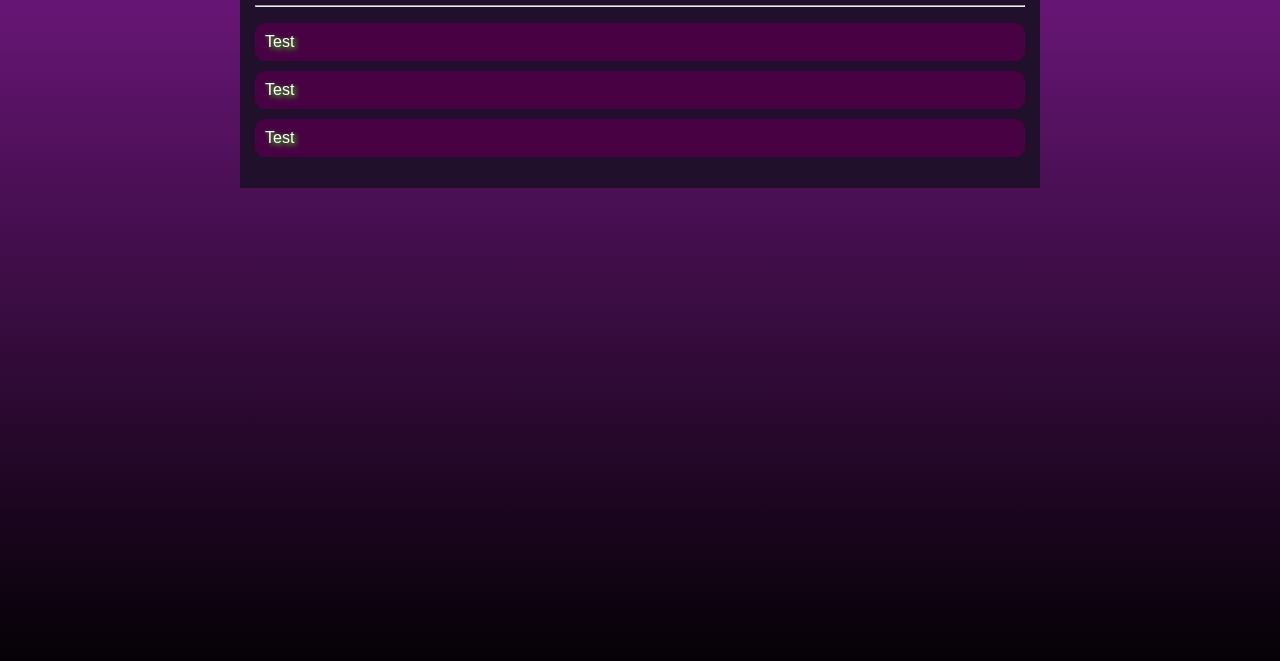
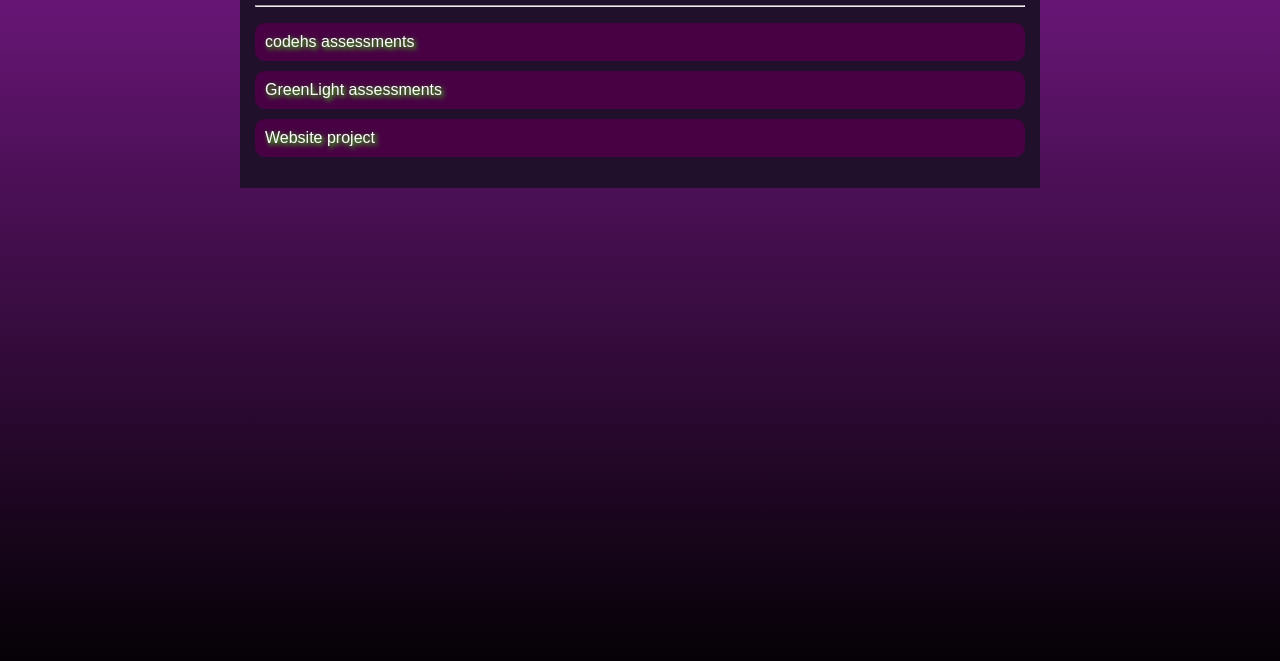
Before and after one commit to WyattMillet/WyattMillet.github.io, a plain HTML site: page portfolio.html in a window 1280 px wide. Shown: the part 141-802 px from the top of the page. Drawn offline with Linux system fonts and the light colour scheme.

Commit message:
changing portfolio html

```diff
--- a/portfolio.html
+++ b/portfolio.html
@@ -29,13 +29,13 @@
                        <hr>
                        <ul id="portfolio">
                         <li>
-                            <a href="">Test</a>
+                            <a href="https://codehs.com/student/4366979/section/654262/assignments">codehs assessments</a>
                         </li>
                         <li>
-                            <a href="">Test</a>
+                            <a href="https://greenlight.operationspark.org/dashboard?subview=overview">GreenLight assessments</a>
                         </li>
                         <li>
-                            <a href="">Test</a>
+                            <a href="https://bug-free-winner-g4jj7vprjx4cp4gr.github.dev/">Website project</a>
                         </li>
                        </ul>
                     </div>
```
